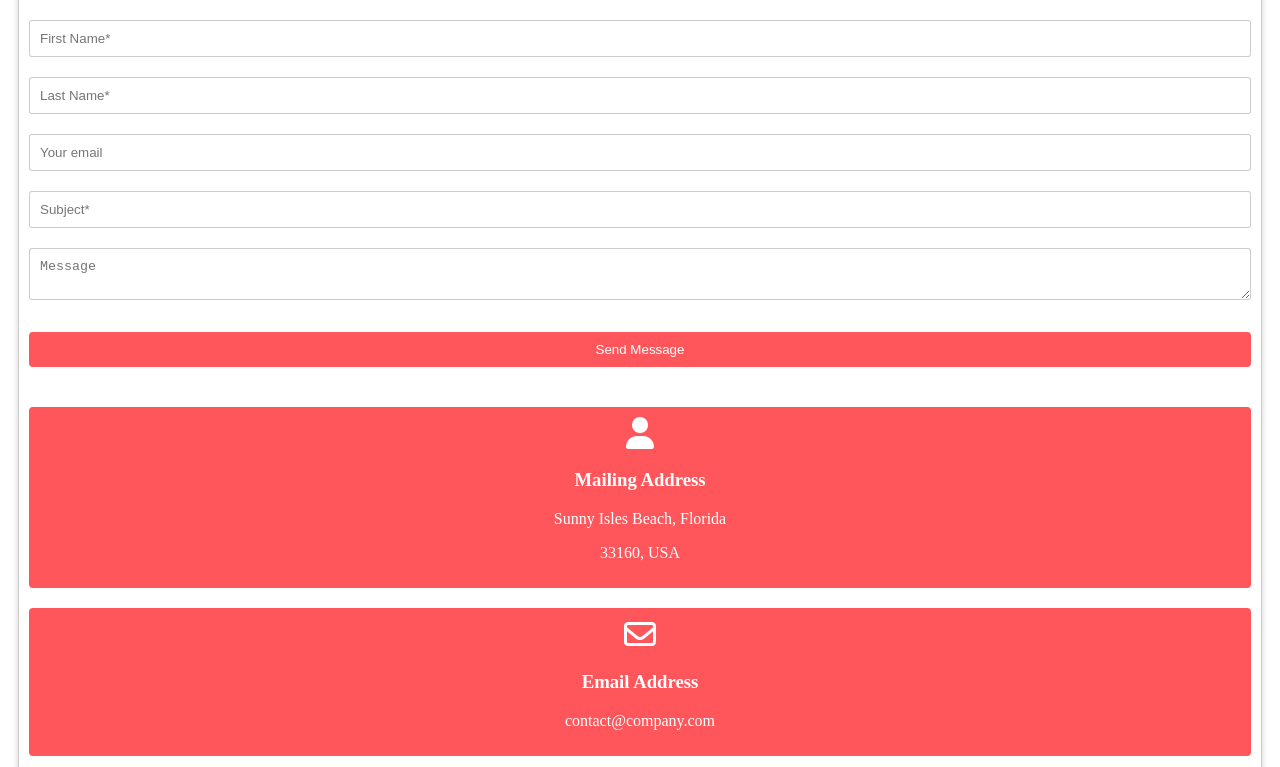
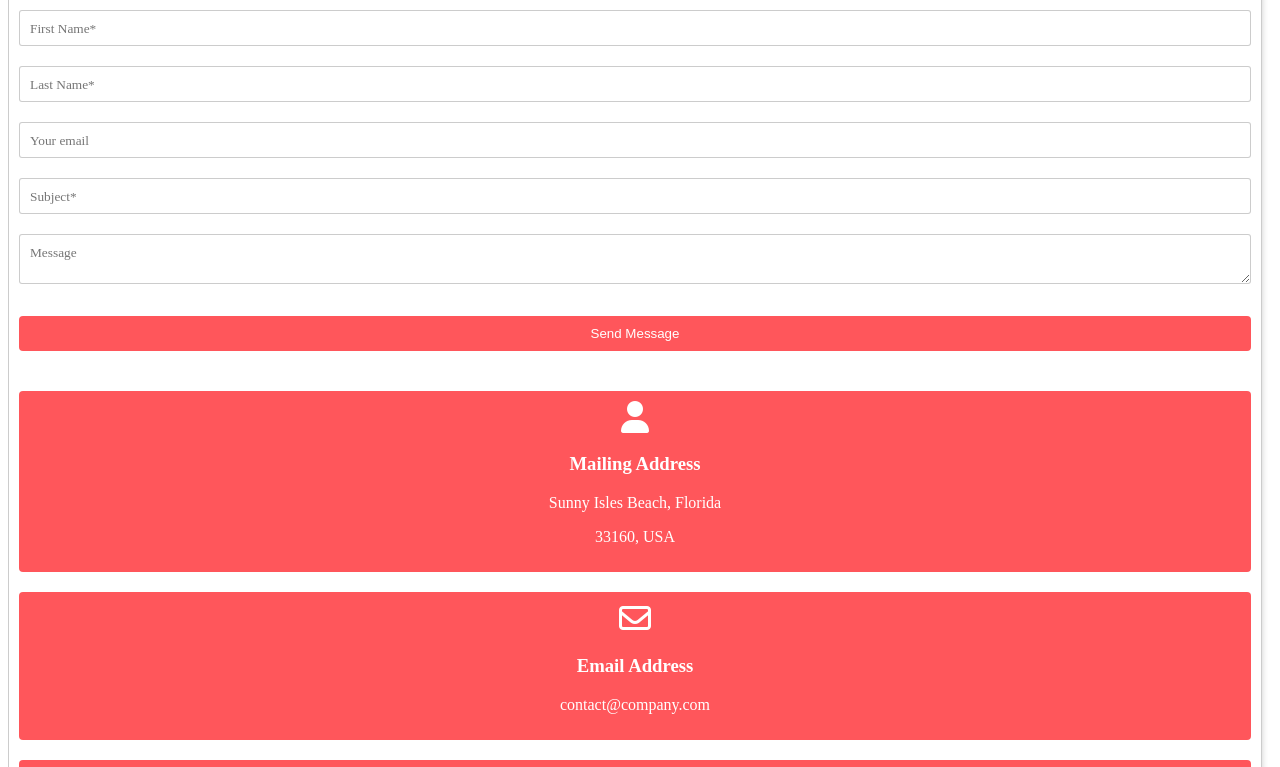
Before and after one commit to Samantha-Umugwaneza/interior-design, a plain HTML site: page page-5.html in a window 1280 px wide. Shown: the part 383-1150 px from the top of the page. Drawn offline with nearby package versions, Linux system fonts and the light colour scheme; files that its build step writes are made by us from their sources; files whose address does not match are found by name.

Commit message:
correction margin du contact wrapper + modif font input et textarea

```diff
--- a/scss/screen.scss
+++ b/scss/screen.scss
@@ -11,7 +11,9 @@ $grey-shadow: rgba(0, 0, 0, 0.2);
     src: url("../webfonts/fa-v4compatibility.ttf");
 }
 
-body {
+body,
+input,
+textarea {
     font-family: "my-font";
 }
 
@@ -53,7 +55,7 @@ textarea {
     box-shadow: 0 6px 6px $grey-shadow;
     border: 1px solid $grey-shadow;
     padding: 10px;
-    margin: 10px;
+    margin: 0px 10px 10px 0px;
     box-sizing: border-box;
 }
 
```
